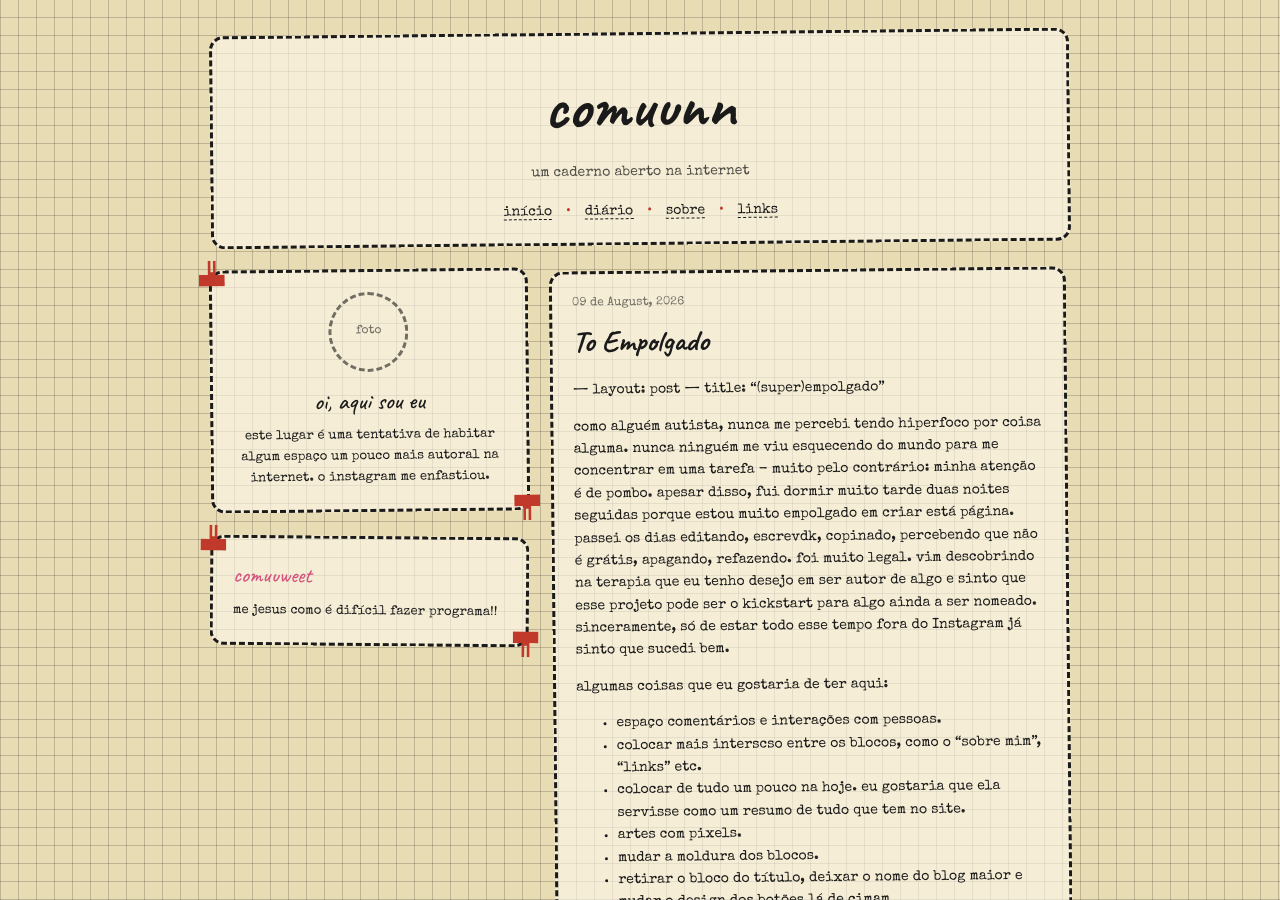
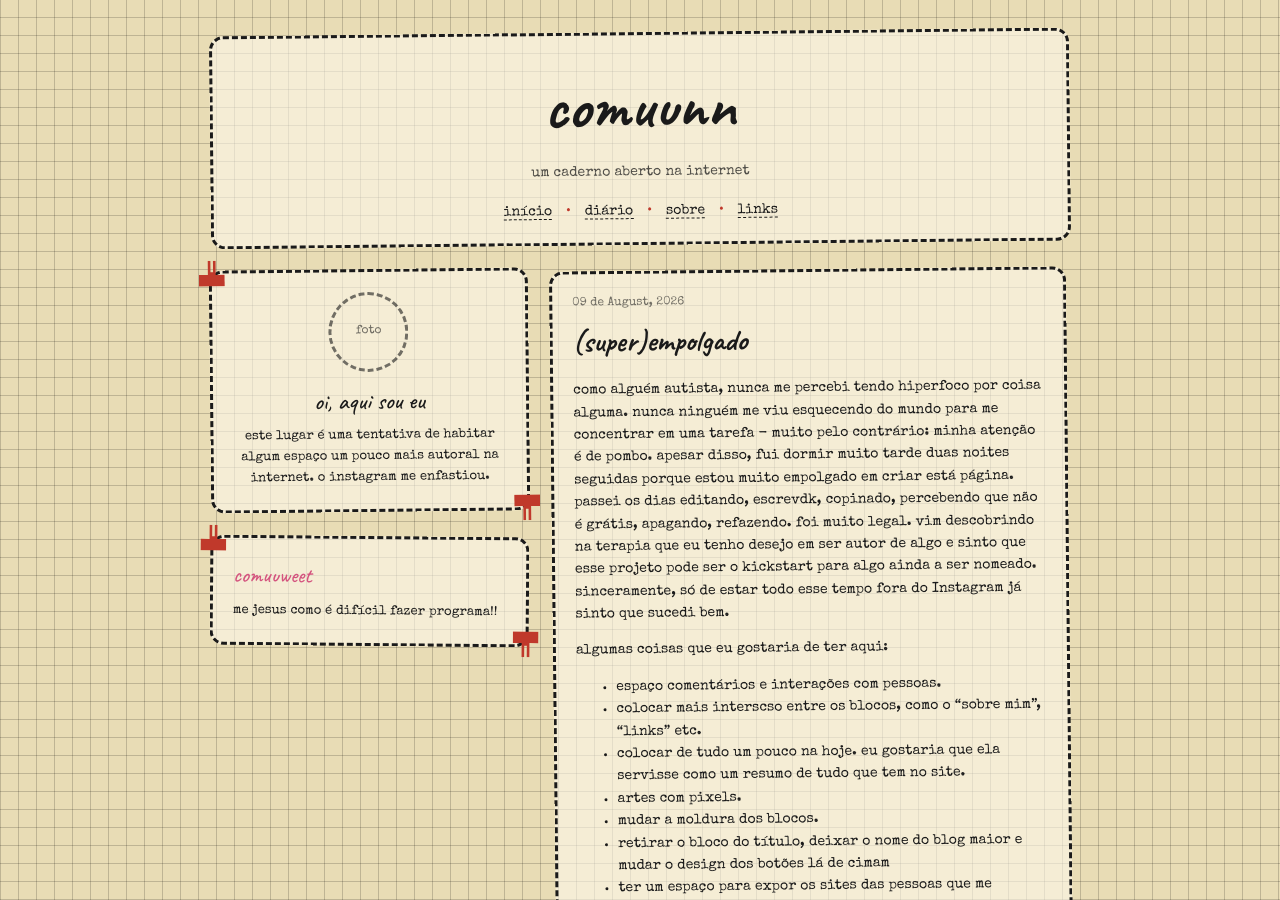
Before and after one commit to guiolhermer/comuunn, a Jekyll site: the page built from _posts/2026-08-09-to-empolgado.md, in a window 1280 px wide and 900 px high. Built offline with Jekyll 4.4.1, drawn with Linux system fonts in a browser that asks for light colours; our own code applies the rules of GitHub Pages for plain Markdown files.

Commit message:
Atualizar o 2026-08-09-to-empolgado.md

```diff
--- a/_posts/2026-08-09-to-empolgado.md
+++ b/_posts/2026-08-09-to-empolgado.md
@@ -1,5 +1,7 @@
---- layout: post
---- title: "(super)empolgado"
+---
+layout: post
+title: "(super)empolgado"
+---
 
 como alguém autista, nunca me percebi tendo hiperfoco por coisa alguma. nunca ninguém me viu esquecendo do mundo para me concentrar em uma tarefa - muito pelo contrário: minha atenção é de pombo. apesar disso, fui dormir muito tarde duas noites seguidas porque estou muito empolgado em criar está página. passei os dias editando, escrevdk, copinado, percebendo que não é grátis, apagando, refazendo. foi muito legal. vim descobrindo na terapia que eu tenho desejo em ser autor de algo e sinto que esse projeto pode ser o kickstart para algo ainda a ser nomeado. sinceramente, só de estar todo esse tempo fora do Instagram já sinto que sucedi bem.
 
```
